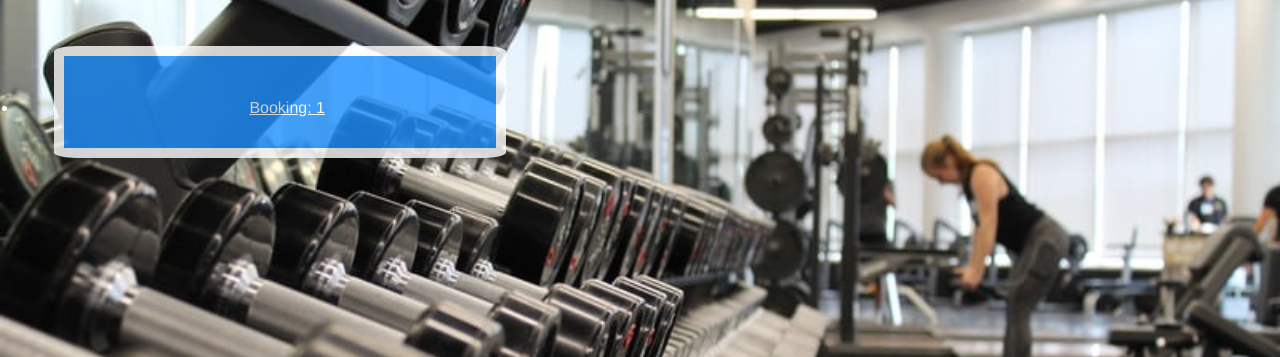
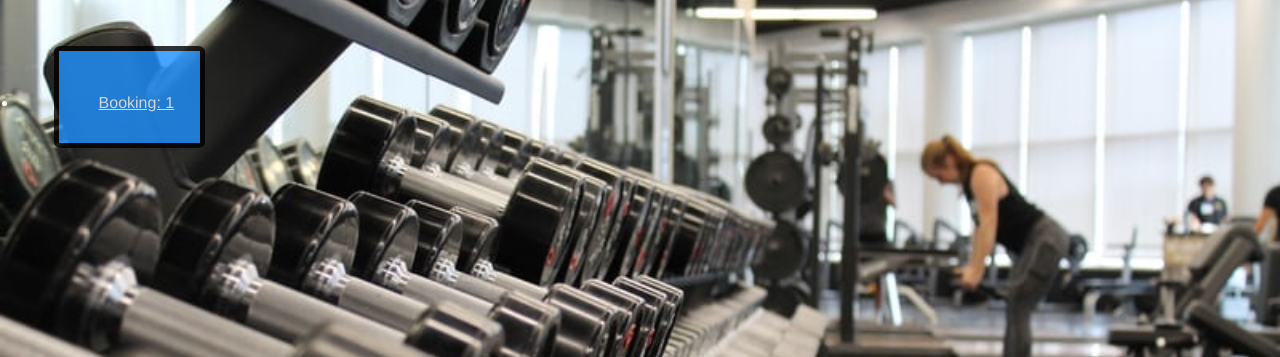
Before and after one commit to sluisdejesus/first_project, a Flask app: page /bookings in a window 1280 px wide. Shown: the part 130-487 px from the top of the page. Run offline with Flask 2, Linux system fonts and the light colour scheme; a database or web service that is not in the repository returns one stand-in record (values such as "Sample title"); some libraries are stand-ins or nearby versions.

Commit message:
small tweaks to styling of bookings page

```diff
--- a/static/css/stylesheet.css
+++ b/static/css/stylesheet.css
@@ -4,7 +4,7 @@
     background-color: dodgerblue;
     height: 10vh;
     margin: 2vw;
-    border: 10px, solid;
+    border:solid black 5px;
     justify-content: space-evenly;
     padding-top: 1.5vh;
     font-size: 2vh;
@@ -60,7 +60,7 @@ body{
     height: 4vh;
     width: 30%;
     border-color: dodgerblue;
-    border: 10px, solid;
+    border:solid black 5px;
     justify-content: space-evenly;
     padding-top: 1.5vh;
     font-size: 2vh;
@@ -100,7 +100,7 @@ footer{
     border-radius: 2%;
     opacity: 80%;
     border-style: solid;
-    border: white, 4vh;
+    border:solid black 5px
 }
 
 a{
@@ -117,4 +117,30 @@ display: flex;
 
 .individual {
     background-color: dodgerblue;
+    border-radius: 5%;
+    width:fit-content;
+    border:solid black 5px
 }
+
+.show_blocks2{
+display:flex;
+
+}
+
+.show2{
+    width: fit-content;
+    list-style: none;
+    background-color: dodgerblue;
+    height: fit-content;
+    margin: 2vw;
+    border:solid black 5px;
+    justify-content: space-evenly;
+    padding-top: 1.5vh;
+    font-size: 2vh;
+    border-radius: 5%;
+    color: white;
+    text-align: center;
+    line-height: 10vh;
+    padding-right: 2vw;
+    opacity: 80%;
+}
--- a/templates/bookings/index.html
+++ b/templates/bookings/index.html
@@ -1,9 +1,9 @@
 {% extends "base.html" %}
 
 {% block content %}
-<section class="show_blocks">
+<section class="show_blocks2">
 {% for booking in bookings %}
-<ul class="show">
+<ul class="show2">
     <li><a href="/bookings/{{booking.id}}">Booking: {{booking.id}}</a></li>
 </ul>
 {% endfor %}
```
